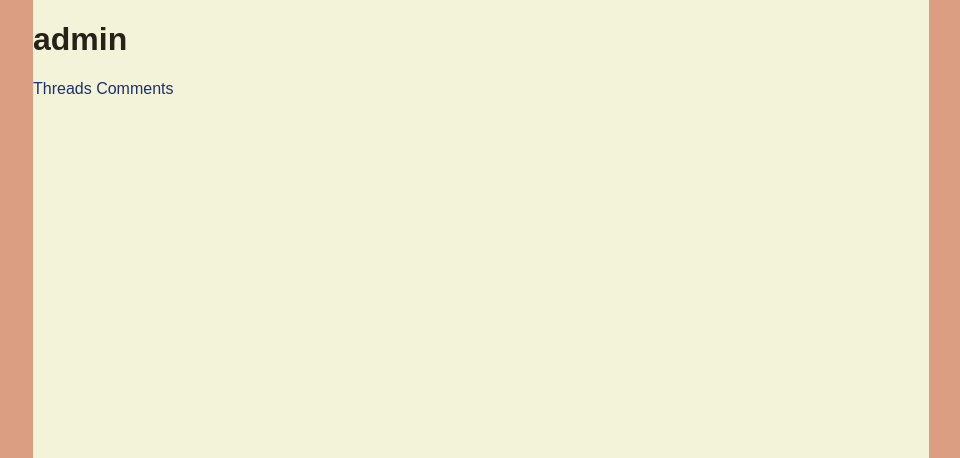
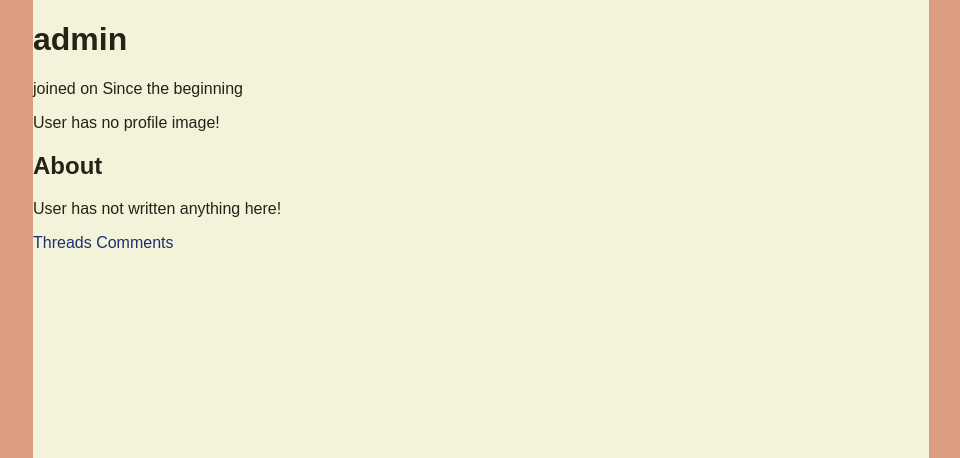
Before and after one commit to pgl98/message-board, a Flask app: page /user/admin in a window 1280 px wide. Shown: the part 26-484 px from the top of the page, without its empty margins (159-1119 px from the left). Run offline with Flask 2, Linux system fonts and the light colour scheme; data comes from the database, SQL or seed files in the repository; some libraries are stand-ins or nearby versions.

Commit message:
user profiles contain more info

```diff
--- a/app.py
+++ b/app.py
@@ -204,8 +204,13 @@ def login(message:str=None):
 
 @app.route("/user/<username>")
 def user_profile(username):
+    db = get_db()
+    user_info = db.execute("""
+        SELECT username, date_created, about, profile_image FROM users
+        WHERE username = ?;
+    """, (username,)).fetchone()
 
-    return render_template("user_profile.html", username=username)
+    return render_template("user_profile.html", user_info=user_info)
 
 @app.route("/user/<username>/comments")
 def user_comments(username):
--- a/templates/user_profile.html
+++ b/templates/user_profile.html
@@ -5,7 +5,22 @@
 {% endblock %}
 
 {% block main_content %}
-<h1>{{ username }}</h1>
+<h1>{{ user_info["username"] }}</h1>
+<p>joined on {{ user_info["date_created"] }}</p>
+
+{% if user_info["profile_image"] %}
+<p>{{ user_info["profile_image"] }}</p>
+{% else %}
+<p>User has no profile image!</p>
+{% endif %}
+
+<h2>About</h2>
+{% if user_info["about"] %}
+<p>{{ user_info["about"] }}</p>
+{% else %}
+<p>User has not written anything here!</p>
+{% endif %}
+
 
 <a href="{{ url_for('user_threads', username=username) }}">Threads</a>
 <a href="{{ url_for('user_comments', username=username) }}">Comments</a>
```
Also changed, not shown: 1 other file.
